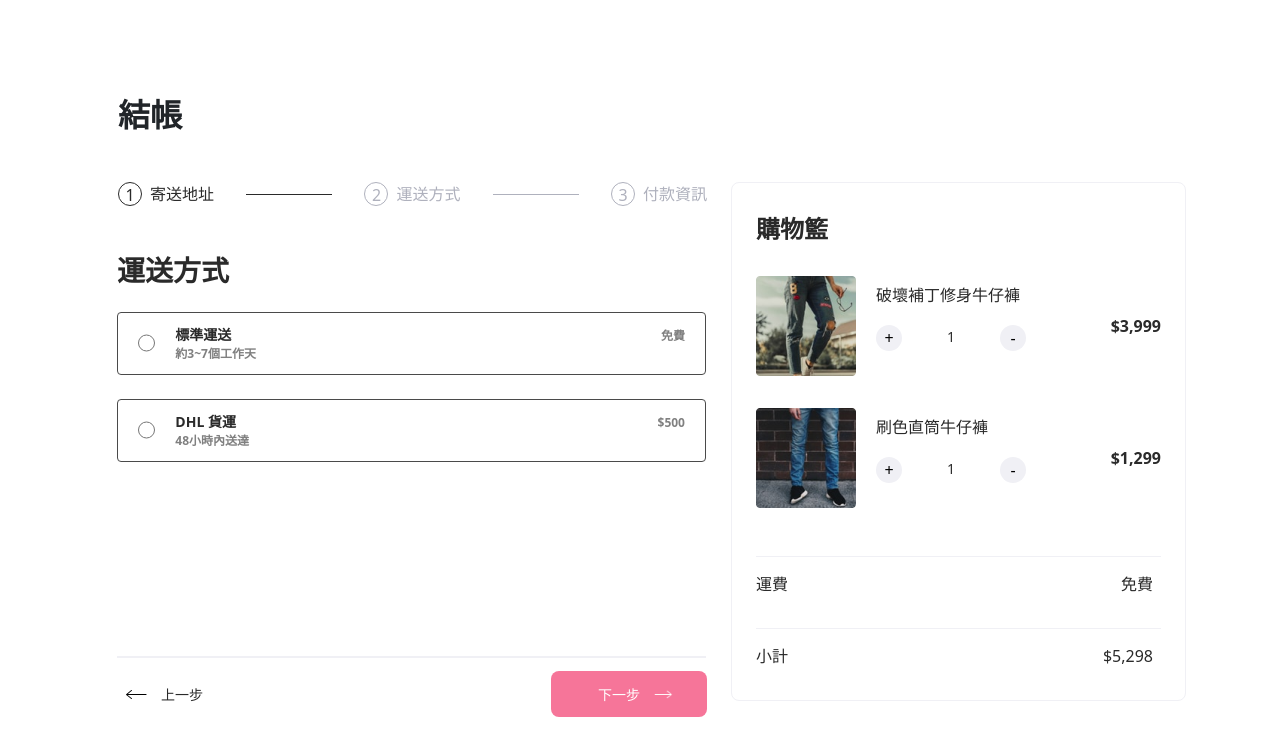
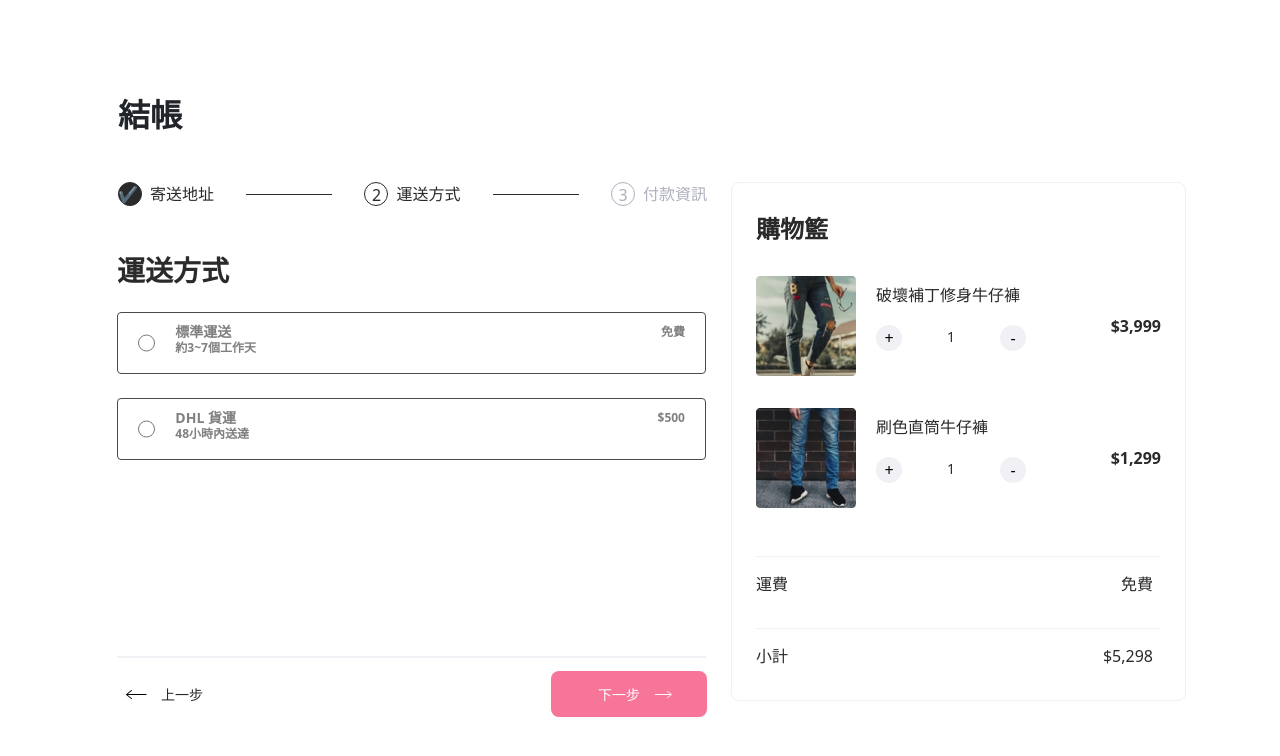
Before and after one commit to yuanliif/AC-shoppingcart-vue, a Vue app: page /#/main in a window 1280 px wide. Both pictures are taken after a click on the button "下一步". Shown: the top 756 px of the page. Built offline with nearby package versions, Linux system fonts and the light colour scheme.

Commit message:
step props

```diff
--- a/src/components/MainInputDelivery.vue
+++ b/src/components/MainInputDelivery.vue
@@ -3,24 +3,24 @@
     <h3 class="form-title">運送方式</h3>
     <div class="form-container delivery-method">
       <div class="form-row">
-        <input type="radio" name="delivery" />
-        <div class="wrapper">
+        <input type="radio" name="delivery" id="free-delivery"/>
+        <label class="wrapper" for="free-delivery">
           <div class="wrapper-item">
             <p>標準運送</p>
             <span>免費</span>
           </div>
           <span>約3~7個工作天</span>
-        </div>
+        </label>
       </div>
       <div class="form-row">
-        <input type="radio" name="delivery" />
-        <div class="wrapper">
+        <input type="radio" name="delivery" id="paid-delivery"/>
+        <label class="wrapper" for="paid-delivery">
           <div class="wrapper-item">
             <p>DHL 貨運</p>
             <span>$500</span>
           </div>
           <span>48小時內送達</span>
-        </div>
+        </label>
       </div>
     </div>
   </div>
--- a/src/components/MainStepper.vue
+++ b/src/components/MainStepper.vue
@@ -2,19 +2,30 @@
   <ul
     class="stepper-container d-flex justify-content-between align-items-center mb-4"
   >
-    <li class="step active">
+    <li class="step active" :class="{ done: step > 1 }">
       <div class="circle-container"></div>
       <p>寄送地址</p>
     </li>
     <span class="connect-line"></span>
-    <li class="step">
+    <li class="step" :class="[{ active: step > 1 }, { done: step > 2 }]">
       <div class="circle-container"></div>
       <p>運送方式</p>
     </li>
     <div class="connect-line"></div>
-    <li class="step">
+    <li class="step" :class="{ active: step === 3 }">
       <div class="circle-container"></div>
       <p>付款資訊</p>
     </li>
   </ul>
 </template>
+
+<script>
+export default {
+  props: {
+    step: {
+      type: Number,
+      required: true,
+    },
+  },
+};
+</script>
--- a/src/views/Home.vue
+++ b/src/views/Home.vue
@@ -4,7 +4,7 @@
       <h2 class="my-5 fw-bold">結帳</h2>
       <div class="left-container col-7">
         <!-- stepper -->
-        <MainStepper />
+        <MainStepper :step="step" />
         <form class="form" @submit.prevent>
           <!-- input group -->
           <div class="input-group">
```
